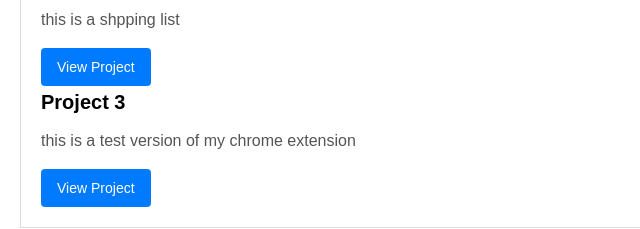
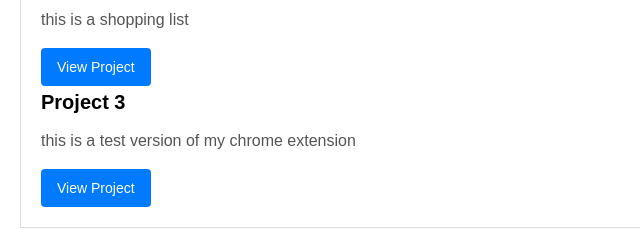
Before and after one commit to jadenmarwha/portfolio, a website built with Vite: page index.html in a window 1280 px wide. Shown: the part 525-754 px from the top of the page, 0-640 px from the left. Built offline with nearby package versions, Linux system fonts and the light colour scheme.

Commit message:
Add files via upload

```diff
--- a/index.html
+++ b/index.html
@@ -33,7 +33,7 @@
                 <a href="https://jadenmarwha.github.io/Counter/" class="project-link" target="_blank">View Project</a>
 
                 <h3>Project 2</h3>
-                <p> this is a shpping list
+                <p> this is a shopping list
                 </p>
                 <a href="https://jadenmarwha.github.io/list/" class="project-link" target="_blank">View Project</a>
 
```
